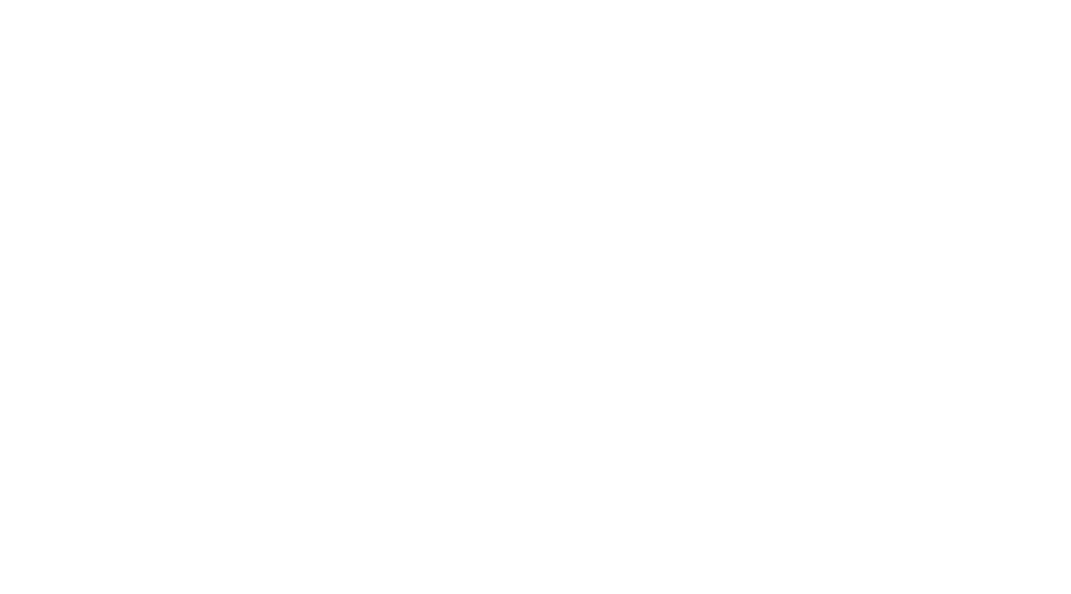
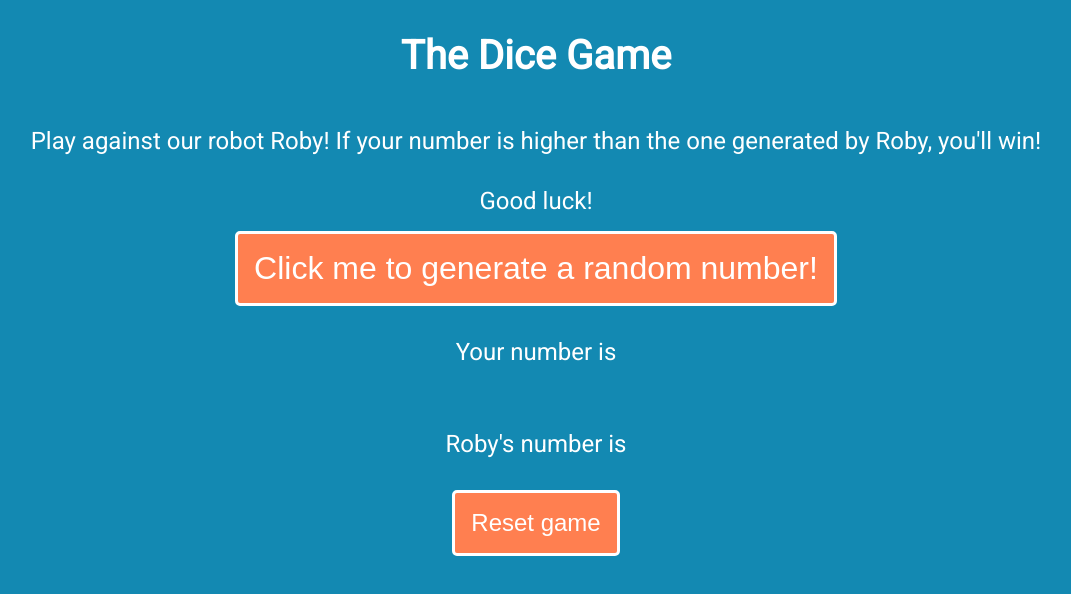
Before and after one commit to Micaela87/js-mail-dadi, a plain HTML site: page public/view/dice.html in a window 1280 px wide. Shown: the whole page, without its empty margins (104-1175 px from the left). Drawn offline with Linux system fonts and the light colour scheme.

Commit message:
dice game interface completed

```diff
--- a/public/js/dice.js
+++ b/public/js/dice.js
@@ -1,15 +1,36 @@
 // generate and confront two random numbers; the highest wins
+const buttonToPlay = document.querySelector('.generate-number');
+const userResult = document.querySelector('.user-number');
+const computerResult = document.querySelector('.roby-number');
+const finalResult = document.querySelector('.result');
+const buttonToReset = document.querySelector('.reset-game');
 
-const userNumber = Math.floor(Math.random() * 6) + 1;
+const generateRandomNumber = () => {
+    // generates and displays user random number
+    const userNumber = Math.floor(Math.random() * 6) + 1;
+    userResult.innerHTML += ` ${userNumber}`;
+    // generates and displays computer random number
+    const computerNumber = Math.floor(Math.random() * 6) + 1;
+    computerResult.innerHTML += ` ${computerNumber}`;
 
-const computerNumber = Math.floor(Math.random() * 6) + 1;
+    finalResult.style.display = 'block';
 
-console.log(userNumber, computerNumber);
+    // checks user number against computer number
+    if (userNumber > computerNumber) {
+        finalResult.innerHTML = 'You won!';
+    } else if (userNumber < computerNumber) {
+        finalResult.innerHTML = 'Roby won!';
+    } else {
+        finalResult.innerHTML = 'Same number! You both won!';
+    }
+}
 
-if (userNumber > computerNumber) {
-    console.log('You won')
-} else if (userNumber < computerNumber) {
-    console.log('Computer won')
-} else {
-    console.log('Same number. Nobody won')
+const resetGame = () => {
+    userResult.innerHTML = 'Your number is';
+    computerResult.innerHTML = 'Roby\'s number is';
+    finalResult.style.display = 'none';
+    finalResult.innerHTML = '';
 }
+
+buttonToPlay.onclick = generateRandomNumber;
+buttonToReset.onclick = resetGame;
--- a/public/resources/css/dice.css
+++ b/public/resources/css/dice.css
@@ -0,0 +1,47 @@
+* {
+    margin: 0;
+    padding: 0;
+    box-sizing: 0;
+}
+
+body {
+    font-family: 'Roboto', sans-serif;
+    font-size: 10px;
+    background-color: #1389b2;
+    color: white;
+    text-align: center;
+}
+
+h1 {
+    font-size: 2.5rem;
+    padding: 2rem 0;
+}
+
+span {
+    font-size: 1.5rem;
+    display: block;
+    padding: 1rem 0;
+}
+
+button {
+    background-color: coral;
+    border: 3px solid white;
+    border-radius: 5px;
+    padding: 1rem;
+    color: white;
+    font-size: 2rem;
+    cursor: pointer;
+}
+
+.user-number, .roby-number, .result {
+    padding: 2rem 0;
+    font-size: 1.5rem;
+}
+
+.result {
+    display: none;
+}
+
+.reset-game {
+    font-size: 1.5rem;
+}
--- a/public/view/dice.html
+++ b/public/view/dice.html
@@ -4,10 +4,27 @@
     <meta charset="UTF-8">
     <meta http-equiv="X-UA-Compatible" content="IE=edge">
     <meta name="viewport" content="width=device-width, initial-scale=1.0">
+    <link rel="preconnect" href="https://fonts.googleapis.com">
+    <link rel="preconnect" href="https://fonts.gstatic.com" crossorigin>
+    <link href="https://fonts.googleapis.com/css2?family=Roboto&display=swap" rel="stylesheet">
     <link rel="stylesheet" href="../resources/css/dice.css">
     <title>Dice Game</title>
 </head>
 <body>
+    <h1>The Dice Game</h1>
+    <span>Play against our robot Roby! If your number is higher than the one generated by Roby, you'll win!</span>
+    <span>Good luck!</span>
+    <button class="generate-number">Click me to generate a random number!</button>
+    <div class="user-number">
+        Your number is
+    </div>
+    <div class="roby-number">
+        Roby's number is
+    </div>
+    <div class="result">
+
+    </div>
+    <button class="reset-game">Reset game</button>
     <script src="../js/dice.js" type="text/javascript"></script>
 </body>
 </html>
```
